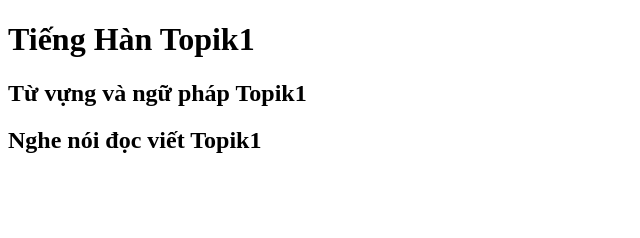
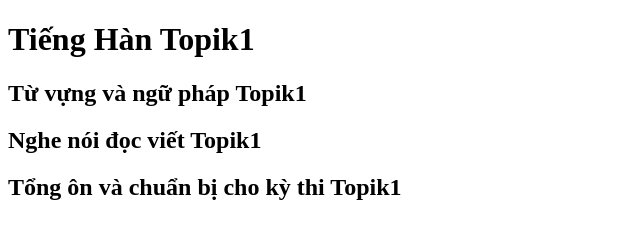
Before and after one commit to phanvc1996-dot/Duanlaptrinhso20, a plain HTML site: page index.html in a window 1280 px wide. Shown: the whole page, without its empty margins (0-640 px from the left). Drawn offline with Linux system fonts and the light colour scheme.

Commit message:
Tổng ôn và chuẩn bị cho kỳ thi

```diff
--- a/index.html
+++ b/index.html
@@ -9,5 +9,6 @@
     <h1>Tiếng Hàn Topik1</h1>
     <h2>Từ vựng và ngữ pháp Topik1</h2>
     <h2>Nghe nói đọc viết Topik1</h2>
+    <h2>Tổng ôn và chuẩn bị cho kỳ thi Topik1</h2>
   </body>
 </html>
```
